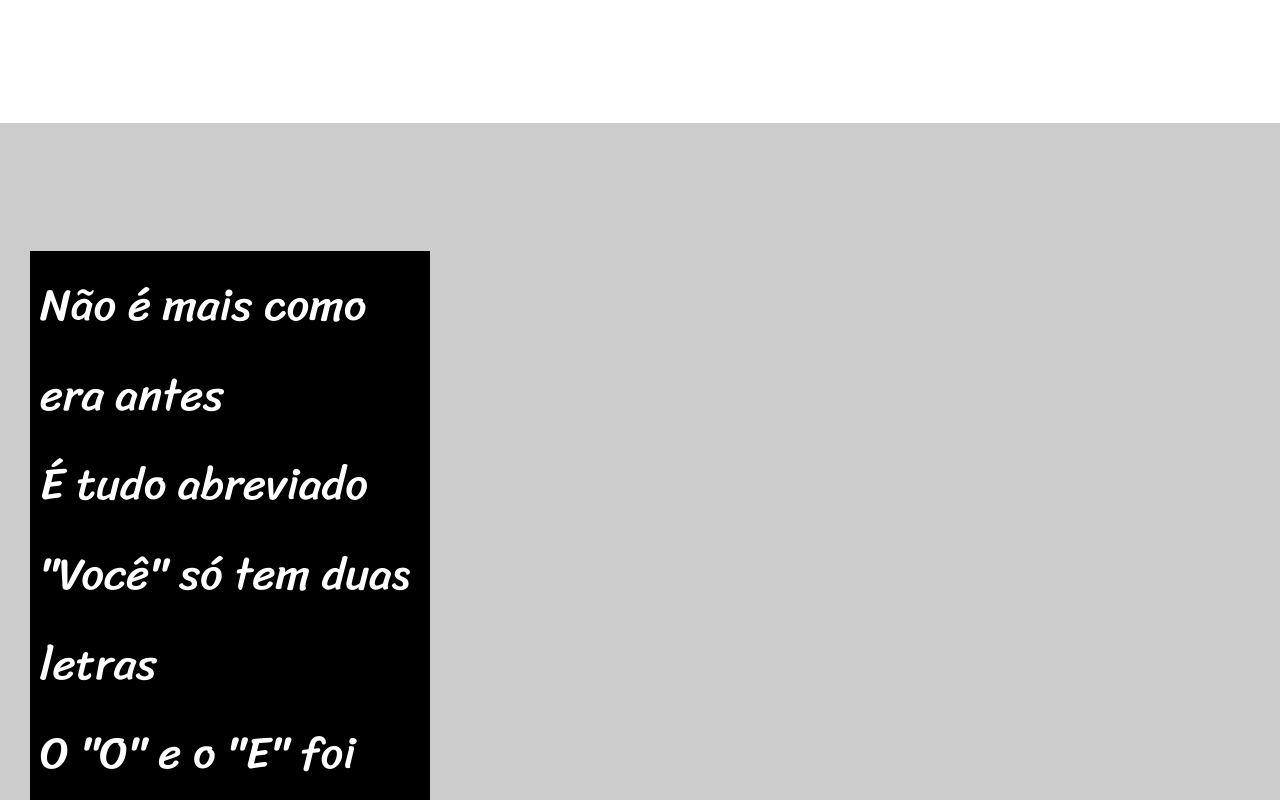
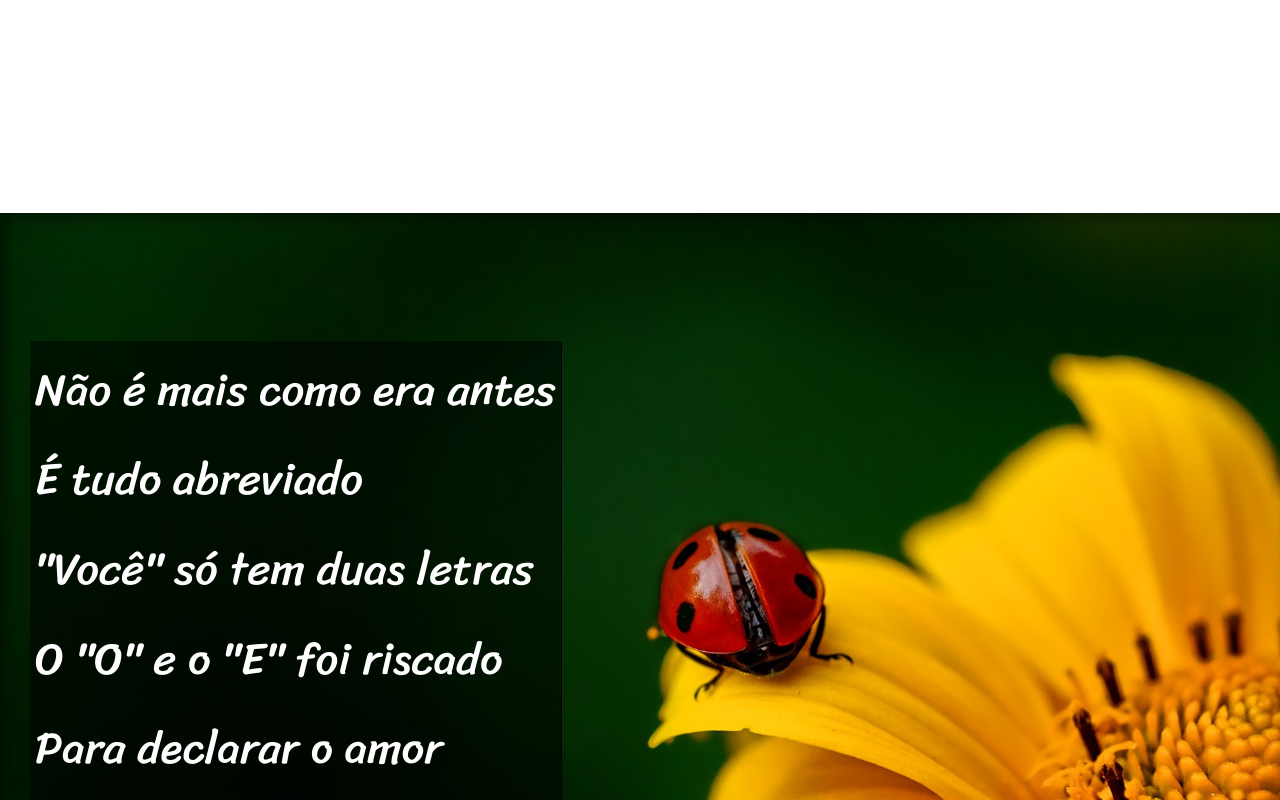
Before and after one commit to PauloGuilherme13/projeto-cordel, a plain HTML site: page index.html in a window 1280 px wide. Shown: the part 1020-1820 px from the top of the page. Drawn offline with Linux system fonts and the light colour scheme.

Commit message:
dia 12/03/2022

```diff
--- a/css/style.css
+++ b/css/style.css
@@ -60,21 +60,40 @@ section{
     font-size: 3.5vw;
 }
 
+section > p{
+    padding-bottom: 2em;
+}
+
 section.normal{
     background-color: white;
     color: black;
 }
 
 section.imagem{
-
+    background-color: rgb(51,51, 51);
+    color: white;
+    box-shadow: inset 6px 6px 13px 0px rgba(0, 0, 0, 0.404);
+     background-attachment: fixed;
 }
 
 section.imagem > p{
-    width: 400px;
+    /* width: 400px; */
     display: inline-block;
-    padding: 10px;
-    background-color: black;
-    color: white;
+    padding: 5px;
+    background-color: rgba(0, 0, 0, 0.527);
+    /* color: white; */
+    box-shadow: 1px 1px 0px black;
+}
+
+section#img01{
+   background-image: url('../imagens/background001.jpg');
+   background-position: right,center;
+   background-size: cover;
+}
+
+section#img02{
+    background-image: url('../imagens/background002.jpg');
+    background-size: cover;
 }
 
 footer{
--- a/index.html
+++ b/index.html
@@ -30,7 +30,7 @@
             </p>
         </section>
 
-        <section class="imagem">
+        <section class="imagem" id="img01">
 
             <p>
                 Não é mais como era antes <br>
@@ -67,7 +67,7 @@
 
         </section>
 
-        <section class="imagem">
+        <section class="imagem" id="img02">
 
             <p>
                 Tenho saudade das cartas <br>
```
